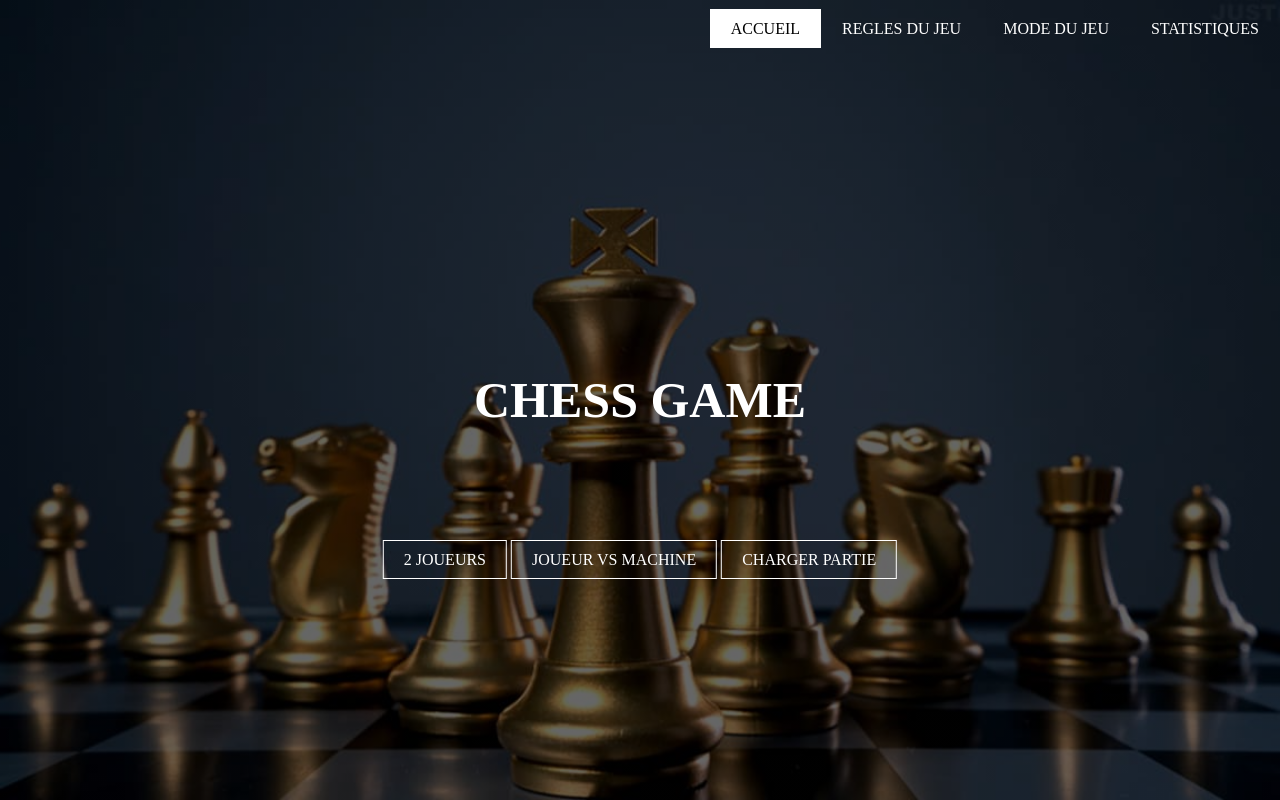
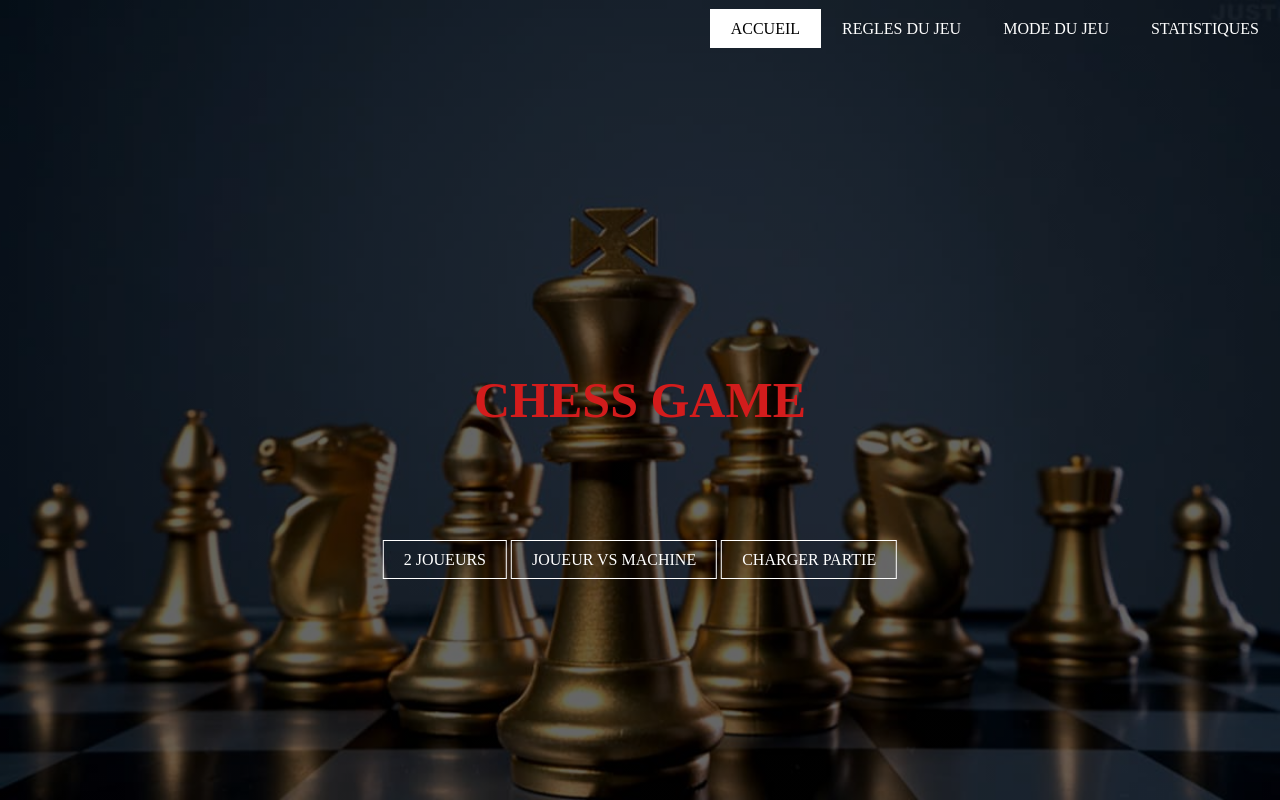
Before and after one commit to mendjin/ECHECS, a plain HTML site: page Accueil.html in a window 1280 px wide. Drawn offline with Linux system fonts and the light colour scheme.

Commit message:
color change on title

```diff
--- a/accueil.css
+++ b/accueil.css
@@ -57,7 +57,7 @@ ul li.active a{
 }
 
 .titre h1{
-    color: #fff;
+    color: #d31c1c;
     font-size: 50px;
 }
 
```
